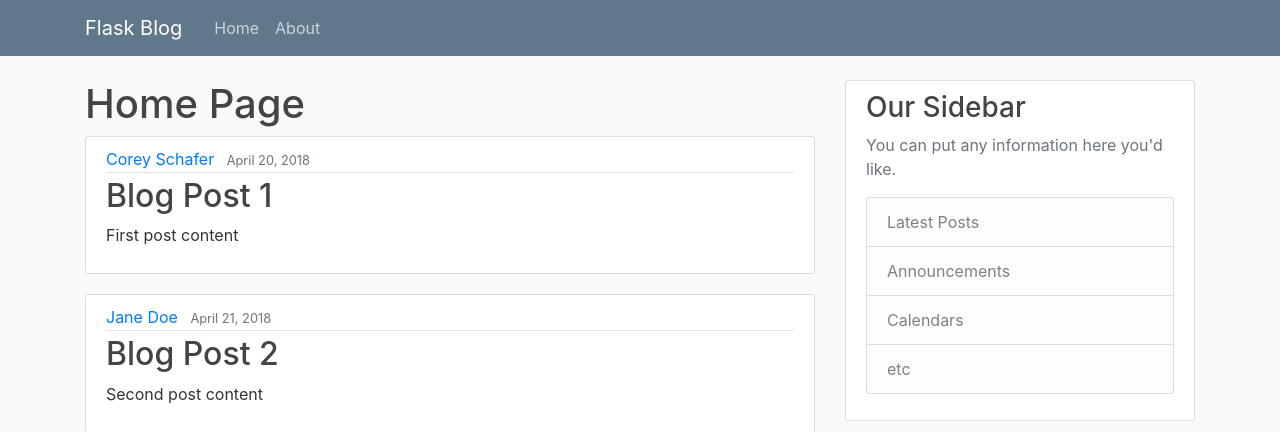
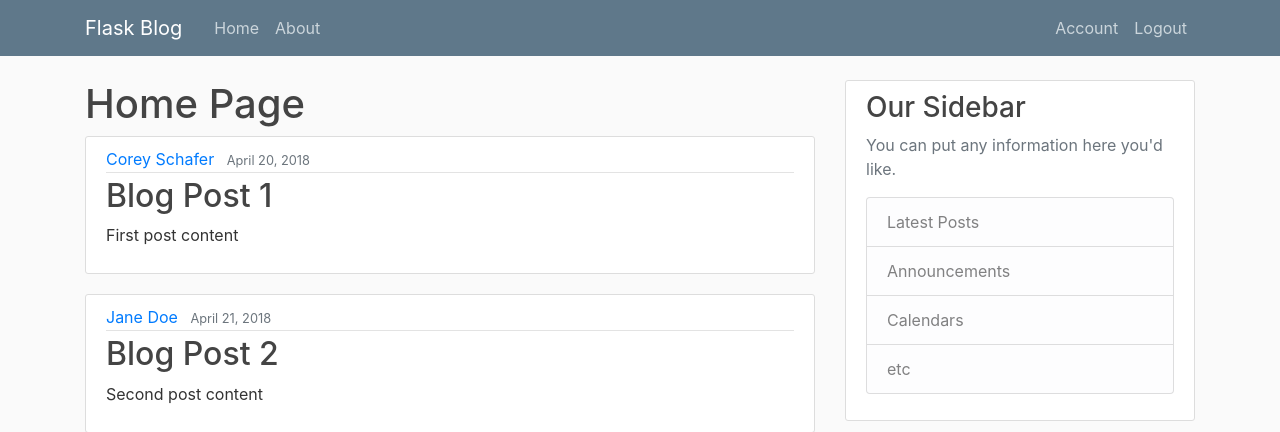
Before and after one commit to kobukuro/flask_blog, a Flask app: page / in a window 1280 px wide. Shown: the top 432 px of the page. Run offline with Flask 2, Linux system fonts and the light colour scheme; the visitor is signed in with stand-in values (Sample User, id 1); some libraries are stand-ins or nearby versions.

Commit message:
finished part 6

```diff
--- a/flaskblog/__init__.py
+++ b/flaskblog/__init__.py
@@ -18,5 +18,9 @@ app.config['SQLALCHEMY_DATABASE_URI'] = 'sqlite:///site.db'
 db = SQLAlchemy(app)
 bcrypt = Bcrypt(app)
 login_manager = LoginManager(app)
+# 告訴login_manager login function
+login_manager.login_view = 'login'
+# 設定login message的category(為了去套用bootstrap相對應樣式)
+login_manager.login_message_category = 'info'
 
 from flaskblog import routes
--- a/flaskblog/routes.py
+++ b/flaskblog/routes.py
@@ -1,8 +1,8 @@
-from flask import render_template, url_for, flash, redirect
+from flask import render_template, url_for, flash, redirect, request
 from flaskblog import app, db, bcrypt
 from flaskblog.forms import RegistrationForm, LoginForm
 from flaskblog.models import User, Post
-from flask_login import login_user
+from flask_login import login_user, logout_user, login_required
 
 posts = [
             {
@@ -51,10 +51,22 @@ def login():
         user = User.query.filter_by(email=form.email.data).first()
         if user and bcrypt.check_password_hash(user.password, form.password.data):
             login_user(user, remember=form.remember.data)
+            # 使用get function，找不到會回傳None
+            next_page = request.args.get('next')
             flash('You have been logged in!', 'success')
-            return redirect(url_for('home'))
+            return redirect(next_page) if next_page else redirect(url_for('home'))
         else:
             # flash的第二個參數(category)用success或danger的用意是搭配Bootstrap的class命名(會套用不同顏色)
             # https://getbootstrap.com/docs/4.0/components/alerts/
             flash('Login Unsuccessful. Please check username and password', 'danger')
     return render_template('login.html', title='Login', form=form)
+
+@app.route("/logout")
+def logout():
+    logout_user()
+    return redirect(url_for('home'))
+
+@app.route("/account")
+@login_required
+def account():
+    return render_template('account.html', title='Account')
--- /dev/null
+++ b/flaskblog/templates/account.html
@@ -0,0 +1,4 @@
+{% extends 'layout.html' %}
+{% block content %}
+    <h1>{{ current_user.username }}</h1>
+{% endblock %}
--- a/flaskblog/templates/layout.html
+++ b/flaskblog/templates/layout.html
@@ -36,6 +36,8 @@
             <!-- Navbar Right Side -->
             <div class="navbar-nav">
                 {% if current_user.is_authenticated  %}
+                    <a class="nav-item nav-link" href="{{ url_for('account') }}">Account</a>
+                    <a class="nav-item nav-link" href="{{ url_for('logout') }}">Logout</a>
                 {% else %}
                   <a class="nav-item nav-link" href="{{ url_for('login') }}">Login</a>
                   <a class="nav-item nav-link" href="{{ url_for('register') }}">Register</a>
```
